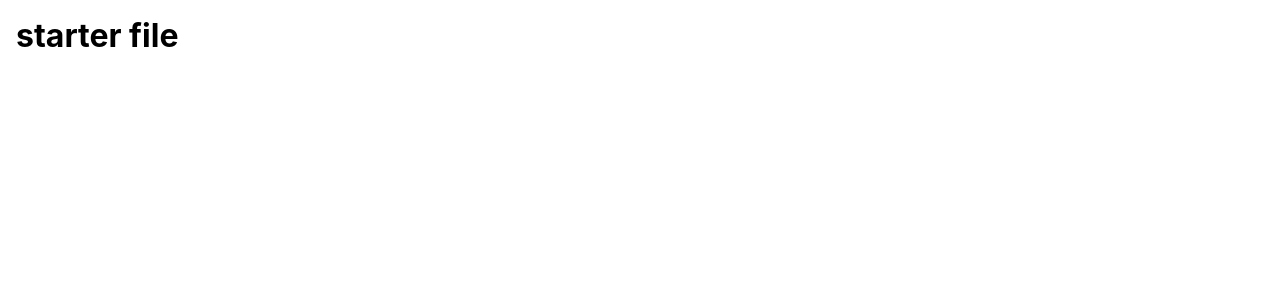
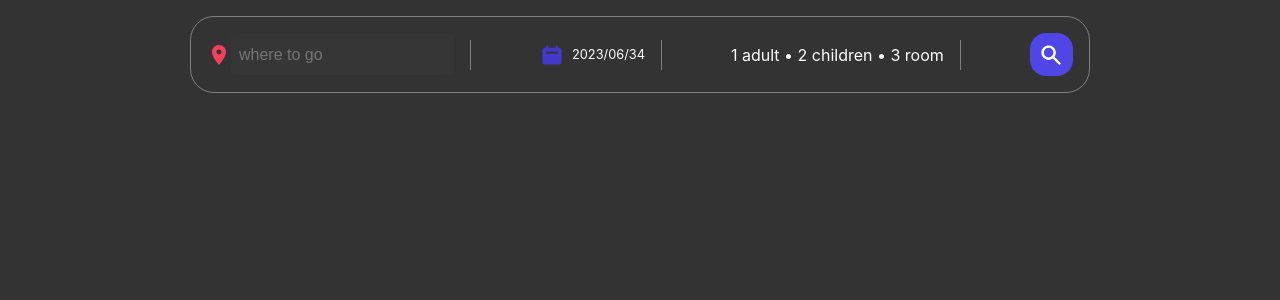
Before and after one commit to salarGholami/Hotel-App, a React (Vite) app: page / in a window 1280 px wide. Shown: the top 300 px of the page. Built offline with nearby package versions, Linux system fonts and the light colour scheme.

Commit message:
Header Search Items

```diff
--- a/src/App.css
+++ b/src/App.css
@@ -13,7 +13,7 @@
   justify-content: space-between;
   align-items: center;
   gap: 1rem;
-  border: 1px solid #ebe9e9;
+  border: 0.5px solid gray;
   border-radius: 1.5rem;
   padding: 1rem;
 }
@@ -21,6 +21,14 @@
 .headerSearchInput {
   padding: 0.7rem 0.5rem;
   font-size: 1rem;
+  background-color: rgb(54, 54, 54);
+  /* background-color: transparent; */
+  /* border: 0.5px solid gray; */
+  border-radius: 5%;
+}
+
+ input[type="text"] {
+  color: #efefef;
 }
 .headerSearchItem {
   display: flex;
@@ -31,7 +39,7 @@
   display: inline-block;
   width: 1px;
   height: 30px;
-  background-color: var(--text-400);
+  background-color: gray;
   margin: 0 1rem;
 }
 .textField {
--- a/src/App.jsx
+++ b/src/App.jsx
@@ -1,8 +1,12 @@
-
 import "./App.css";
+import Header from "./components/Header/Header";
 
 function App() {
-  return <h1>starter file</h1>
+  return (
+    <div>
+      <Header />
+    </div>
+  );
 }
 
 export default App;
--- /dev/null
+++ b/src/components/Header/Header.jsx
@@ -0,0 +1,42 @@
+import { MdLocationOn } from "react-icons/md";
+import { HiCalendar, HiSearch } from "react-icons/hi";
+import { useState } from "react";
+
+function Header() {
+  const [destination, setDestination] = useState("");
+  return (
+    <div className="header">
+      <div className="headerSearch">
+        <div className="headerSearchItem">
+          <MdLocationOn className="headerIcon locationIcon" />
+          <input
+            value={destination}
+            onChange={(e) => setDestination(e.target.value)}
+            type="text"
+            placeholder="where to go"
+            className="headerSearchInput"
+            name="destination"
+            id="destination"
+          />
+          <span className="seperator"></span>
+        </div>
+        <div className="headerSearchItem">
+          <HiCalendar className="headerIcon dateIcon" />
+          <div className="dateDropDown">2023/06/34</div>
+          <span className="seperator"></span>
+        </div>
+        <div className="headerSearchItem">
+          <div id="optionDropDown">1 adult &bull; 2 children &bull; 3 room</div>
+          <span className="seperator"></span>
+        </div>
+        <div className="headerSearchItem">
+          <button className="headerSearchBtn">
+            <HiSearch className="headerIcon" />
+          </button>
+        </div>
+      </div>
+    </div>
+  );
+}
+
+export default Header;
--- a/src/index.css
+++ b/src/index.css
@@ -14,10 +14,14 @@
   --primary-100: #e0e7ff;
   --rose-500: #f43f5e;
 }
+
 body {
+  background-color: #333;
+  color: white;
   min-height: 100vh;
   padding: 1rem;
 }
+
 * {
   margin: 0;
   padding: 0;
```
